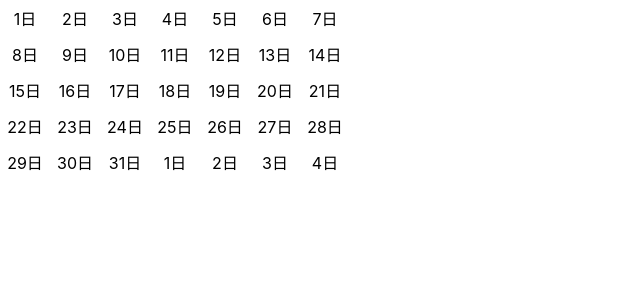
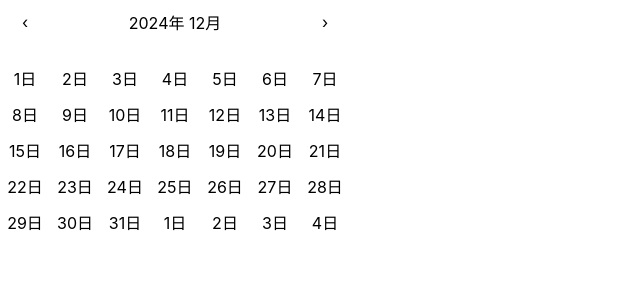
Before and after one commit to Chongfong/CUB-question, a React (Create React App) app in the folder task2/: page / in a window 1280 px wide. Shown: the top 300 px of the page, without its empty margins (0-640 px from the left). Built offline with nearby package versions, Linux system fonts and the light colour scheme.

Commit message:
feat: render header

```diff
--- a/task2/src/components/DateRangePicker.css
+++ b/task2/src/components/DateRangePicker.css
@@ -2,6 +2,14 @@
   width: 350px;
   height: 240px;
   font-size: 16px;
+}
+
+.header {
+  width: 350px;
+  height: 44px;
+  margin-bottom: 16px;
+  justify-content: space-between;
+  align-items: center;
 }
 
 .row {
@@ -16,6 +24,20 @@
   align-items: center;
 }
 
+.col-center {
+  width: auto;
+  padding: 16px;
+}
+
 .cell {
   cursor: pointer;
 }
+
+.icon {
+  width: 44px;
+  height: 44px;
+  cursor: pointer;
+  display: flex;
+  justify-content: center;
+  align-items: center;
+}
--- a/task2/src/components/DateRangePicker.jsx
+++ b/task2/src/components/DateRangePicker.jsx
@@ -11,6 +11,23 @@ import "./DateRangePicker.css";
 
 const DateRangePicker = () => {
   const [currentMonth] = useState(new Date());
+
+  const renderHeader = () => {
+    const dateFormat = "yyyy年 MM月";
+    return (
+      <div className="header row">
+        <div className="col">
+          <div className="icon">&lsaquo;</div>
+        </div>
+        <div className="col col-center">
+          <span>{format(currentMonth, dateFormat)}</span>
+        </div>
+        <div className="col">
+          <div className="icon">&rsaquo;</div>
+        </div>
+      </div>
+    );
+  };
 
   const renderCells = () => {
     const monthStart = startOfMonth(currentMonth);
@@ -46,7 +63,12 @@ const DateRangePicker = () => {
     return <div>{rows}</div>;
   };
 
-  return <div className="calendar">{renderCells()}</div>;
+  return (
+    <div className="calendar">
+      {renderHeader()}
+      {renderCells()}
+    </div>
+  );
 };
 
 export default DateRangePicker;
```
